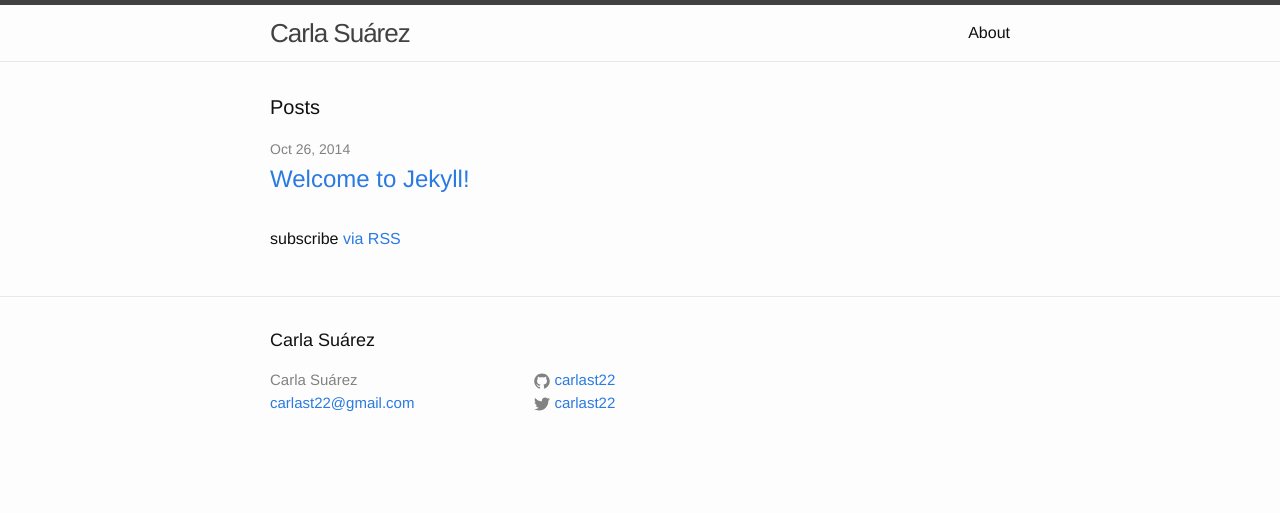
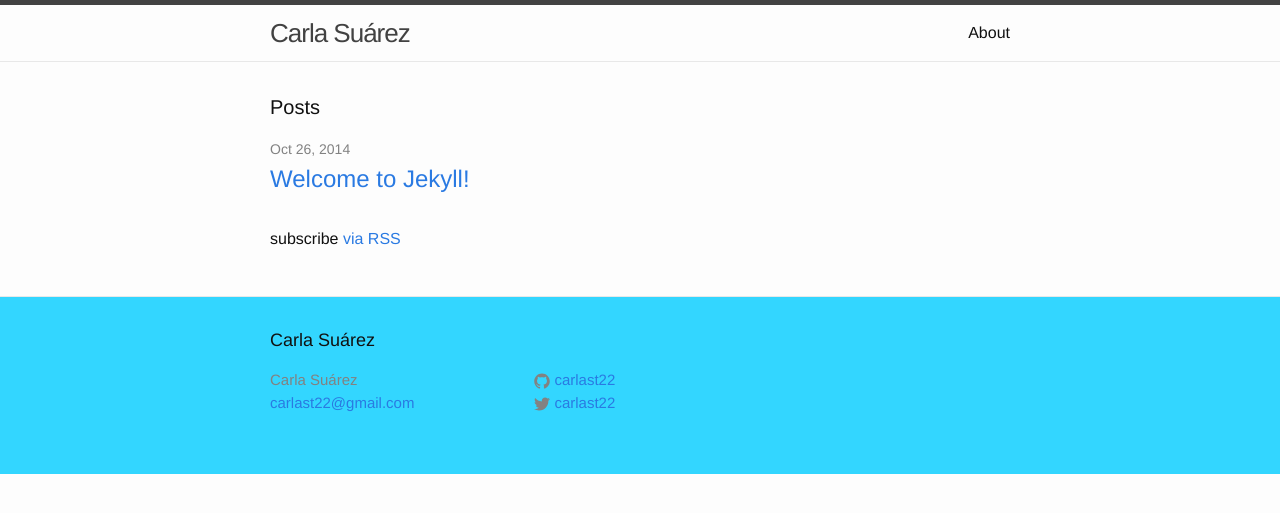
Before and after one commit to carlast22/carlast22.github.io, a Jekyll site: the page built from index.html, in a window 1280 px wide. Shown: the top 513 px of the page. Built offline with Jekyll 4.4.1, drawn with Linux system fonts in a browser that asks for light colours.

Commit message:
Change style

```diff
--- a/css/main.scss
+++ b/css/main.scss
@@ -24,6 +24,9 @@ $grey-color-dark:  darken($grey-color, 25%);
 $on-palm:          600px;
 $on-laptop:        800px;
 
+.site-footer {
+   background-color: #33D6FF;
+}
 
 
 // Using media queries with like this:
```
Also changed, not shown: _images/pic.jpg (added).
